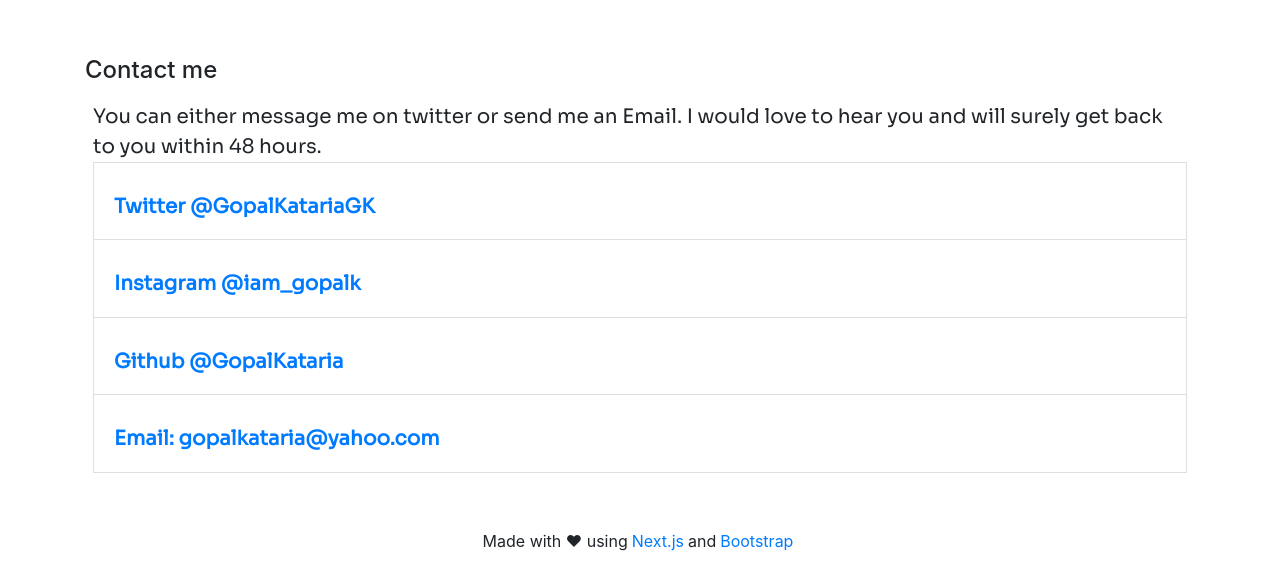
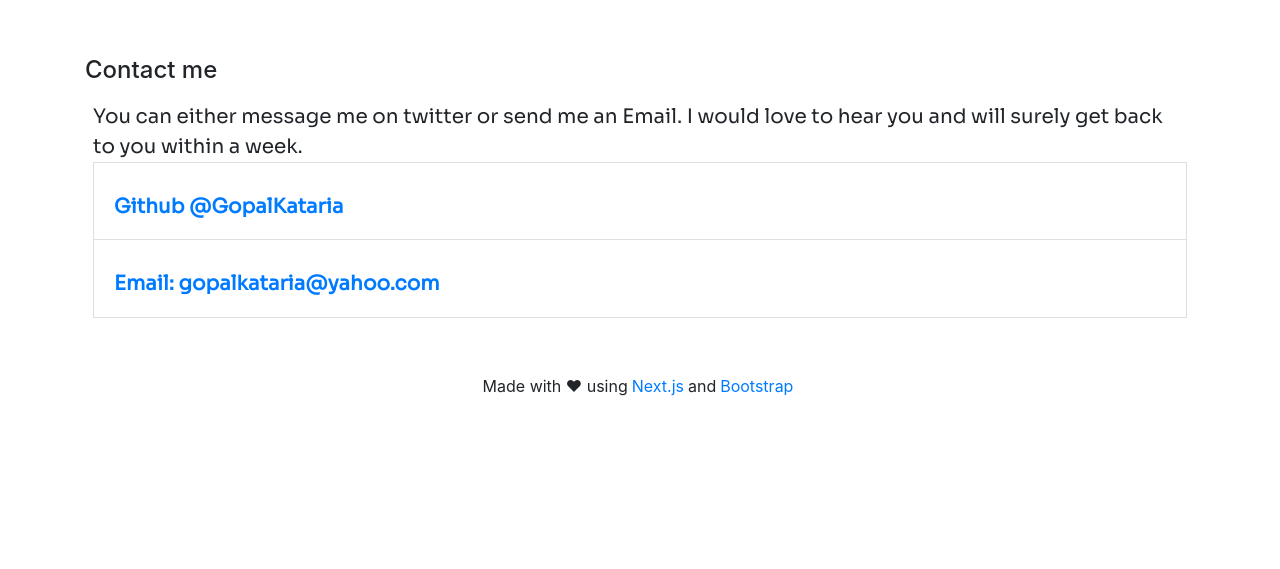
Before and after one commit to Gopalkataria/Gopalkataria, a Next.js app: page / in a window 1280 px wide. Shown: the part 3255-3824 px from the top of the page. After the commit the page ends 3669 px from the top, so only its background shows below. Built offline with nearby package versions, Linux system fonts and the light colour scheme.

Commit message:
changed contact description, removed references to my twitter and instagram account

```diff
--- a/pages/contact.tsx
+++ b/pages/contact.tsx
@@ -21,33 +21,8 @@ export function ContactLinksComponent() {
 		<SectionComponent title='Contact me ' icon='call-sharp'>
 			<ul className='list-group ' id='contact-me'>
 				You can either message me on twitter or send me an Email. I would love to hear you and will
-				surely get back to you within 48 hours.
-				<br />
+				surely get back to you within a week.
 				<strong>
-					<li className='list-group-item  links '>
-						<div className='twitter'>
-							<ion-icon name='logo-twitter' /> {"  "}
-							<a
-								href='https://twitter.com/GopalKatariaGK'
-								rel='noreferrer'
-								target='_blank'
-								className=' text-primary'>
-								Twitter @GopalKatariaGK
-							</a>
-						</div>
-					</li>
-					<li className='list-group-item links '>
-						<div className='instagram'>
-							<ion-icon name='logo-instagram'></ion-icon> {"  "}
-							<a
-								href='https://www.instagram.com/iam_gopalk/'
-								rel='noreferrer'
-								target='_blank'
-								className=' text-primary'>
-								Instagram @iam_gopalk
-							</a>
-						</div>
-					</li>
 					<li className='list-group-item links  '>
 						<div className='github'>
 							<ion-icon name='logo-github'></ion-icon> {"  "}
--- a/pages/index.tsx
+++ b/pages/index.tsx
@@ -86,17 +86,9 @@ export function BootstrapPage(props: { title: string; children: any }) {
 			{/* emotional atyachaar to enable js */}
 			<noscript>
 				<h1>
-					I have made this website painstakingly by working day and night. Javascript makes up an
-					essential part of the page, including animations and other important core functionality.
+					Your Javascript is disabled, which my website depends upon, so either enable it or forget about it
 					<br />
-					<br />
-					I think without the core functionality which I provide using Javascript, your user
-					experience on this site will not be upto the level which I want you to experience.
-					<br />
-					<br />
-					So as a HUMBLE request please ENABLE Javascript for my sake, at least on this web page. I
-					promise to collect only and only analytical data which doesn't include your personal
-					information at all.
+
 				</h1>
 			</noscript>
 
```
